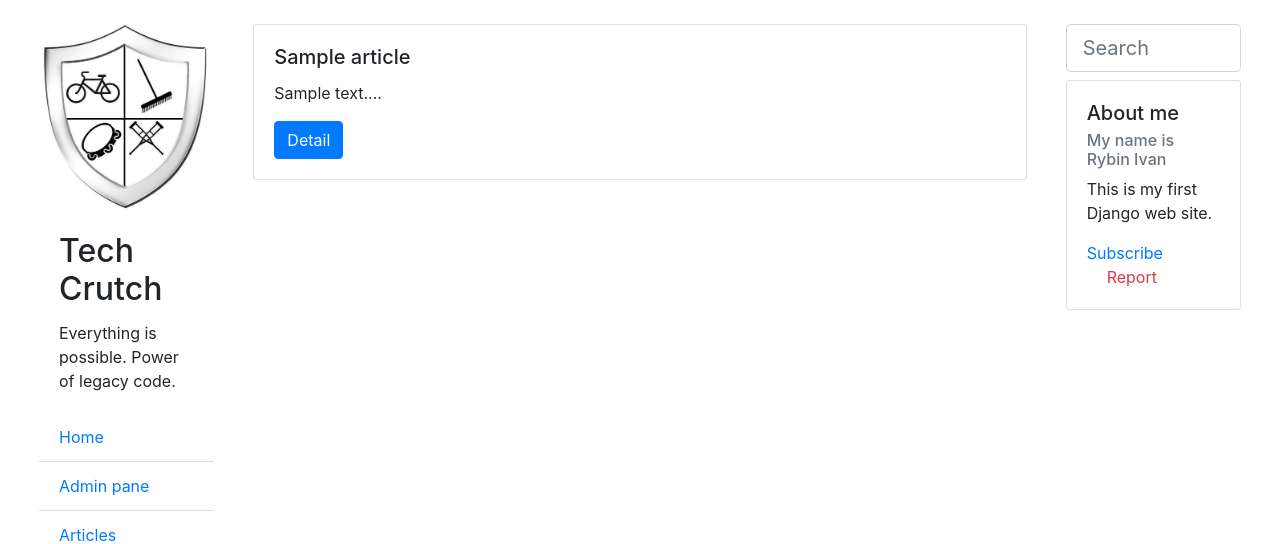
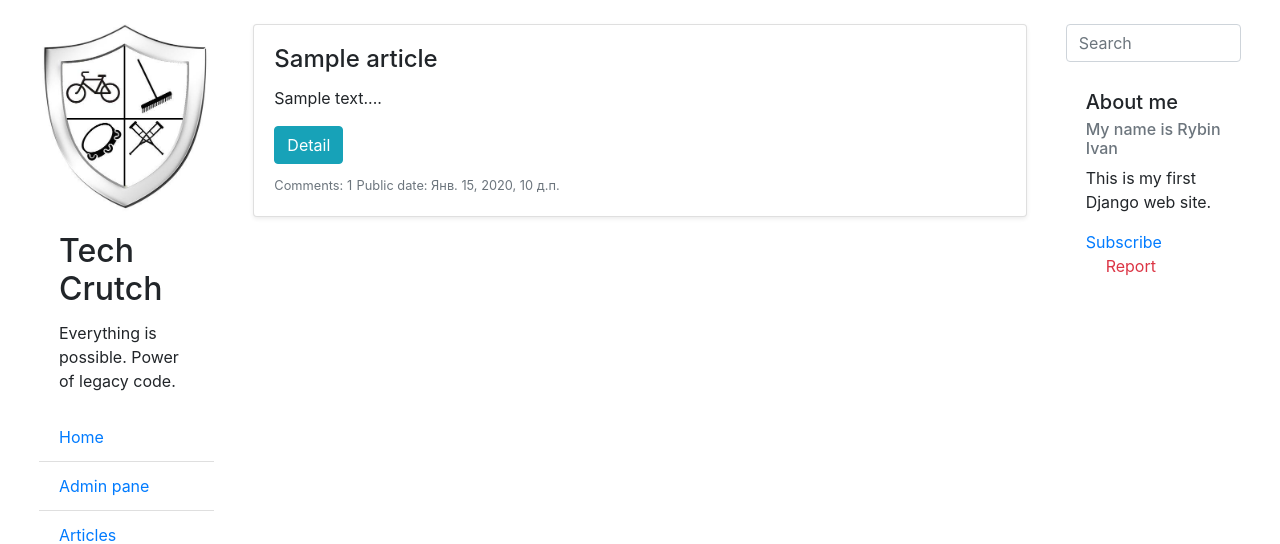
Before and after one commit to Isidler/Python-Django-Blog, a Django app: page / in a window 1280 px wide. Shown: the top 544 px of the page. Run offline with Django 3.2, Linux system fonts and the light colour scheme; tables that the repository leaves empty hold one stand-in row (values such as "Sample post"); some libraries are stand-ins or nearby versions.

Commit message:
Добавил отображение даты статьи и количество комментариев к ней

```diff
--- a/articles/models.py
+++ b/articles/models.py
@@ -19,6 +19,9 @@ class Article(models.Model):
     def get_last_comments(self):
         return self.comment_set.order_by('-created_date')[:10]
 
+    def get_comments_count(self):
+        return self.comment_set.count()
+
 
 class Comment(models.Model):
     article = models.ForeignKey(Article, on_delete=models.CASCADE)
--- a/articles/views.py
+++ b/articles/views.py
@@ -12,7 +12,7 @@ class IndexView(generic.ListView):
     context_object_name = 'latest_article_list'
     queryset = Article.objects.filter(
         pub_date__lte=timezone.now()).order_by('-pub_date')[:5]
-    paginate_by = 2
+    paginate_by = 10
 
     # def get_queryset(self):
     #     """Return the last five published articles."""
--- a/templates/articles/detail.html
+++ b/templates/articles/detail.html
@@ -7,7 +7,7 @@
     <h2>{{ article.title }}</h2>
   </div>
   <div class="card-body">
-    <p> {{ article.text }}</p>
+    <p>{{ article.text }}</p>
   </div>
   <div class="card-footer text-left">
     <a class="btn btn-link" data-toggle="collapse" href="#collapseExample" role="button" aria-expanded="false" aria-controls="collapseExample">
--- a/templates/articles/index.html
+++ b/templates/articles/index.html
@@ -3,13 +3,17 @@
 {% block content %}
 	{% if latest_article_list %}
 			{% for article in latest_article_list %}
-					<div class="card mb-2">
+					<div class="card mb-2 shadow-sm">
 						<div class="card-body">
-							<h5 class="card-title">{{ article.title }}</h5>
-							<p class="card-text">{{ article.text|slice:":300" }}...</p>
-							<a href="{% url 'articles:detail' article.id %}" class="btn btn-primary stretched-link">Detail</a>
-						</div>
+							<h4 class="card-title">{{ article.title }}</h4>
+							<p class="card-text mt-2">{{ article.text|slice:":300" }}...</p>
+							<a href="{% url 'articles:detail' article.id %}" class="btn btn-info stretched-link">Detail</a>
+							<div class="pt-2">
+								<small class="text-muted">Comments: {{article.get_comments_count}}</small>
+								<small class="text-muted">Public date: {{article.pub_date}}</small>
+							</div>
 					</div>
+				</div>
 			{% endfor %}
 	{% else %}
 			<p>No polls are available.</p>
@@ -18,7 +22,7 @@
 
 	{% block pagination %}
 		{% if is_paginated %}
-			<div class="d-flex justify-content-between p-2">
+			<div class="p-2">
 				{% if page_obj.has_previous %}
 					<a href="{{ request.path }}?page={{ page_obj.previous_page_number }}" class="btn btn-outline-secondary">back</a>
 				{% else %}
--- a/templates/base_generic.html
+++ b/templates/base_generic.html
@@ -19,7 +19,7 @@
       <div class="col-sm-2">
 				{% block left_sidebar %}
 				<div class="card border-0">
-					<img src="{% static "images/logo2.jpg" %}" class="card-img-top" alt="logo">
+						<img src="{% static "images/logo2.jpg" %}" class="card-img-top d-block m-auto" alt="logo">
 					<div class="card-body">
 						<h2 class="card-title">Tech Crutch</h2>
 						<p class="card-text">Everything is possible. Power of legacy code.</p>
@@ -41,8 +41,8 @@
       </div>
 			<div class="col-sm-2">
 				{% block right_sidebar %}
-					<input class="form-control form-control-lg" type="text" placeholder="Search">
-					<div class="card mt-2">
+					<input class="form-control" type="text" placeholder="Search">
+					<div class="card mt-2 border-0">
 						<div class="card-body">
 							<h5 class="card-title">About me</h5>
 							<h6 class="card-subtitle mb-2 text-muted">My name is Rybin Ivan</h6>
```
